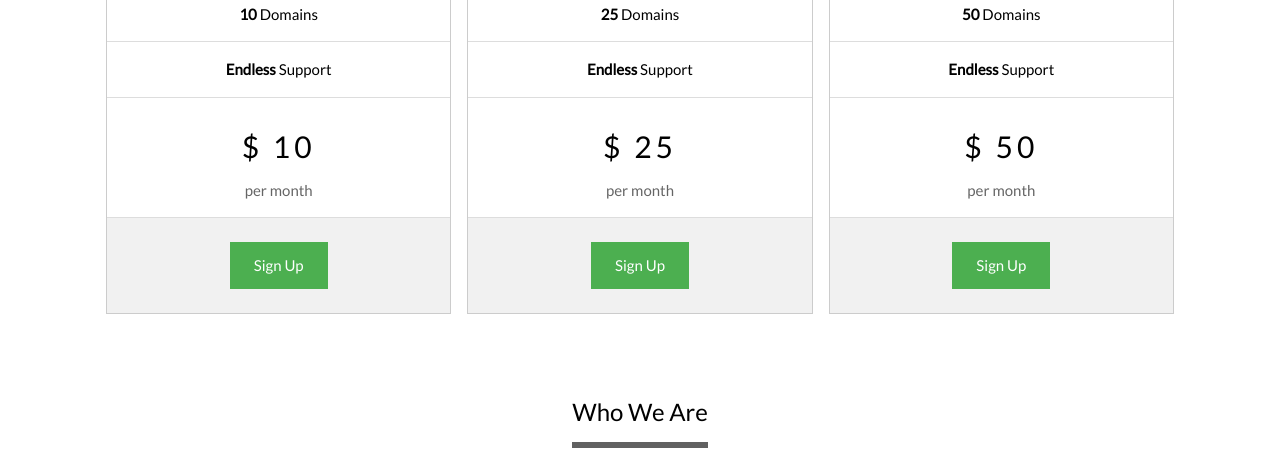
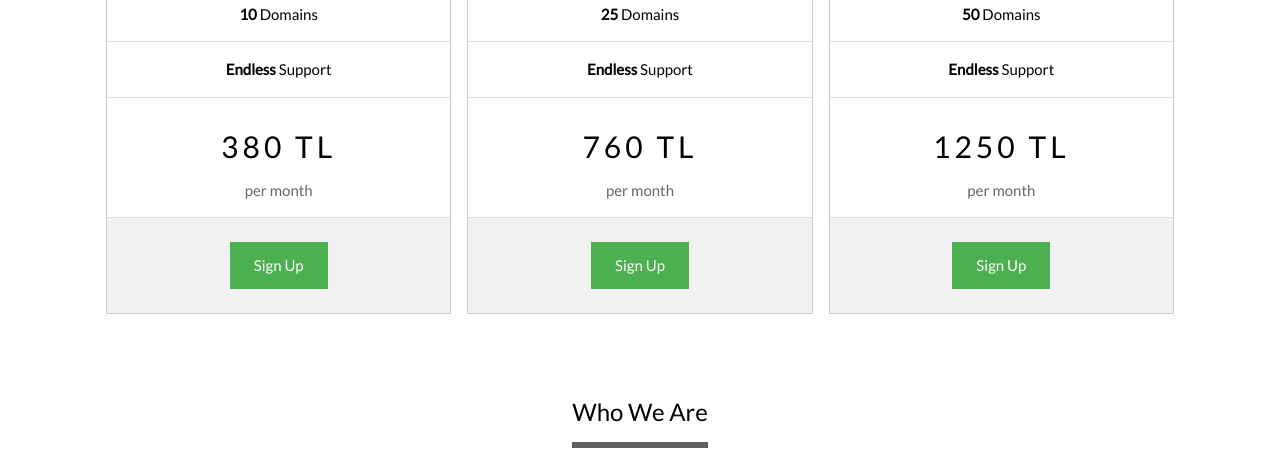
Before and after one commit to maliakoglu/business-m, a plain HTML site: page index.html in a window 1280 px wide. Shown: the part 1080-1554 px from the top of the page. Drawn offline with nearby package versions, Linux system fonts and the light colour scheme.

Commit message:
Update index.html
Changed Currency

```diff
--- a/index.html
+++ b/index.html
@@ -115,7 +115,7 @@ html,body,h1,h2,h3,h4 {font-family:"Lato", sans-serif}
         <li class="w3-padding-16"><b>10</b> Domains</li>
         <li class="w3-padding-16"><b>Endless</b> Support</li>
         <li class="w3-padding-16">
-          <h2 class="w3-wide">$ 10</h2>
+          <h2 class="w3-wide"> 380 TL</h2>
           <span class="w3-opacity">per month</span>
         </li>
         <li class="w3-light-grey w3-padding-24">
@@ -132,7 +132,7 @@ html,body,h1,h2,h3,h4 {font-family:"Lato", sans-serif}
         <li class="w3-padding-16"><b>25</b> Domains</li>
         <li class="w3-padding-16"><b>Endless</b> Support</li>
         <li class="w3-padding-16">
-          <h2 class="w3-wide">$ 25</h2>
+          <h2 class="w3-wide">760 TL</h2>
           <span class="w3-opacity">per month</span>
         </li>
         <li class="w3-light-grey w3-padding-24">
@@ -149,7 +149,7 @@ html,body,h1,h2,h3,h4 {font-family:"Lato", sans-serif}
         <li class="w3-padding-16"><b>50</b> Domains</li>
         <li class="w3-padding-16"><b>Endless</b> Support</li>
         <li class="w3-padding-16">
-          <h2 class="w3-wide">$ 50</h2>
+          <h2 class="w3-wide">1250 TL</h2>
           <span class="w3-opacity">per month</span>
         </li>
         <li class="w3-light-grey w3-padding-24">
```
